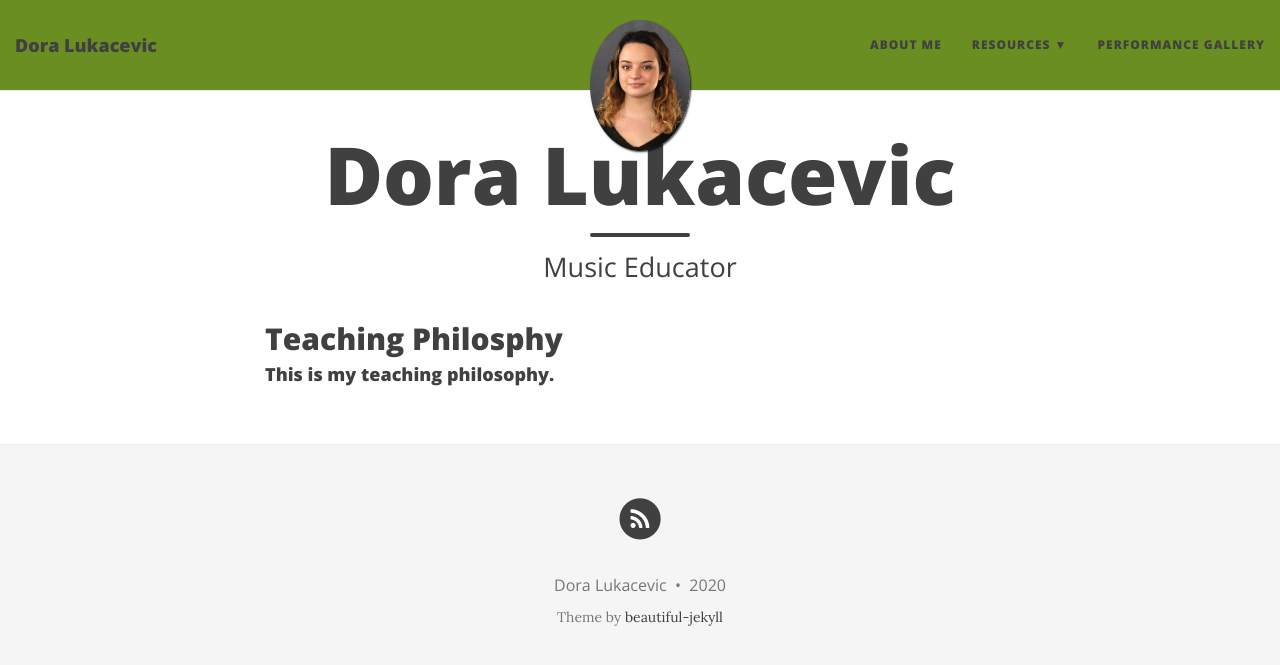
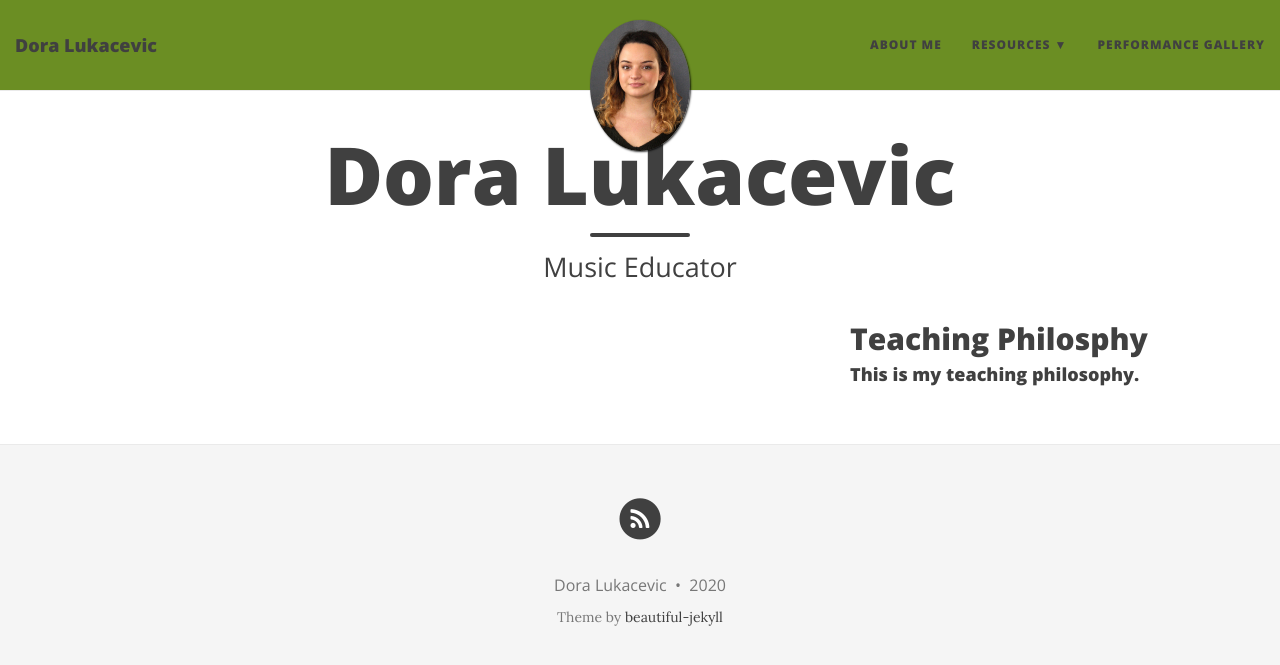
Before and after one commit to dlukacevic/dlukacevic.github.io, a Jekyll site: the page built from index.md, in a window 1280 px wide. Shown: the top 665 px of the page. Built offline with Jekyll 4.4.1, drawn with Linux system fonts in a browser that asks for light colours; nearby versions of some CDN libraries; the list of posts is cut into pages by our own code.

Commit message:
Update page.html

```diff
--- a/_layouts/page.html
+++ b/_layouts/page.html
@@ -6,7 +6,7 @@
 
 <div class="container" role="main">
   <div class="row">
-    <div class="col-lg-8 col-lg-offset-2 col-md-10 col-md-offset-3">
+    <div class="col-lg-8 col-lg-offset-8 col-md-10 col-md-offset-1">
       {{ content }}
 	    {% if page.comments %}
         <div class="disqus-comments">
```
